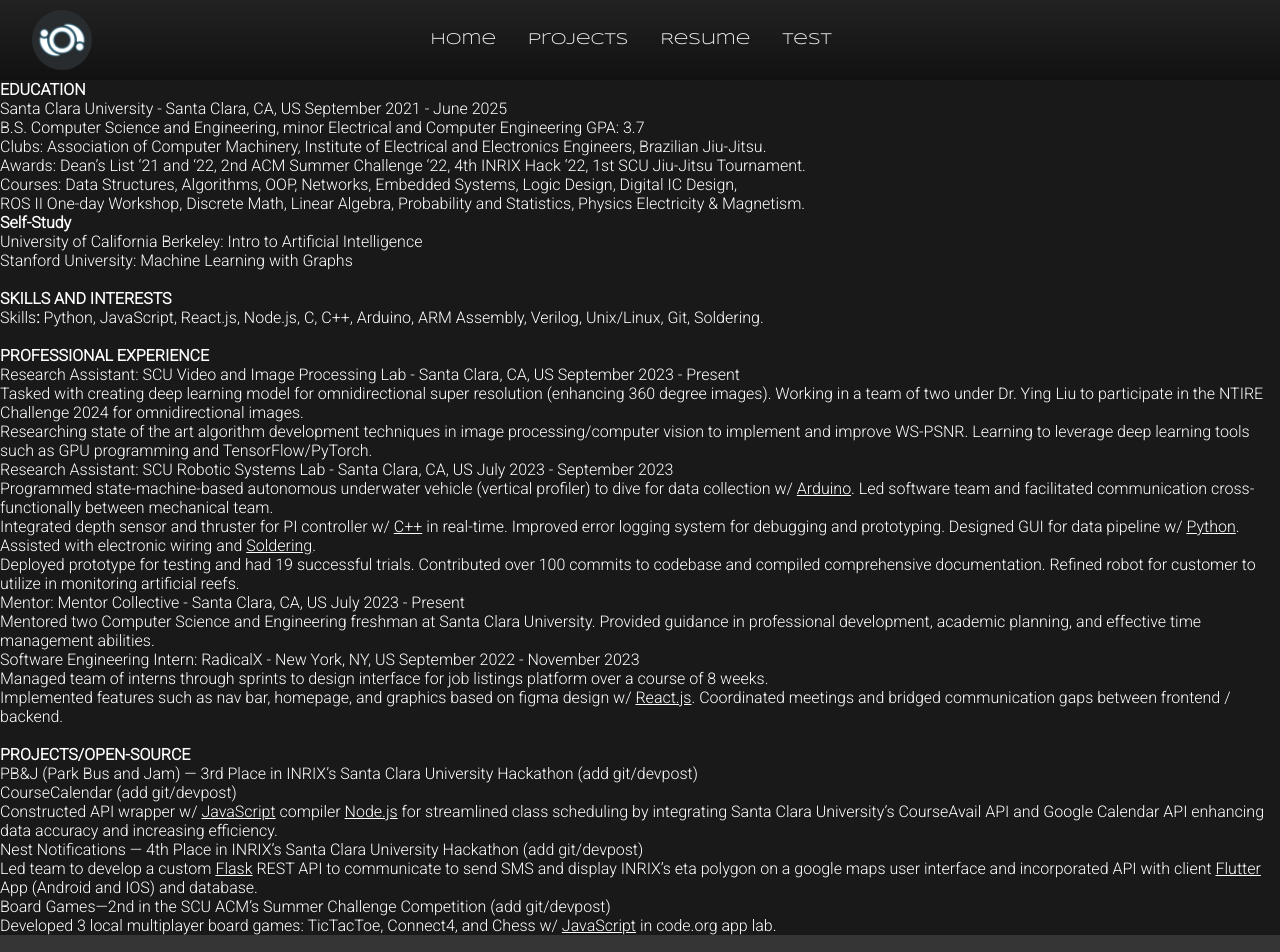
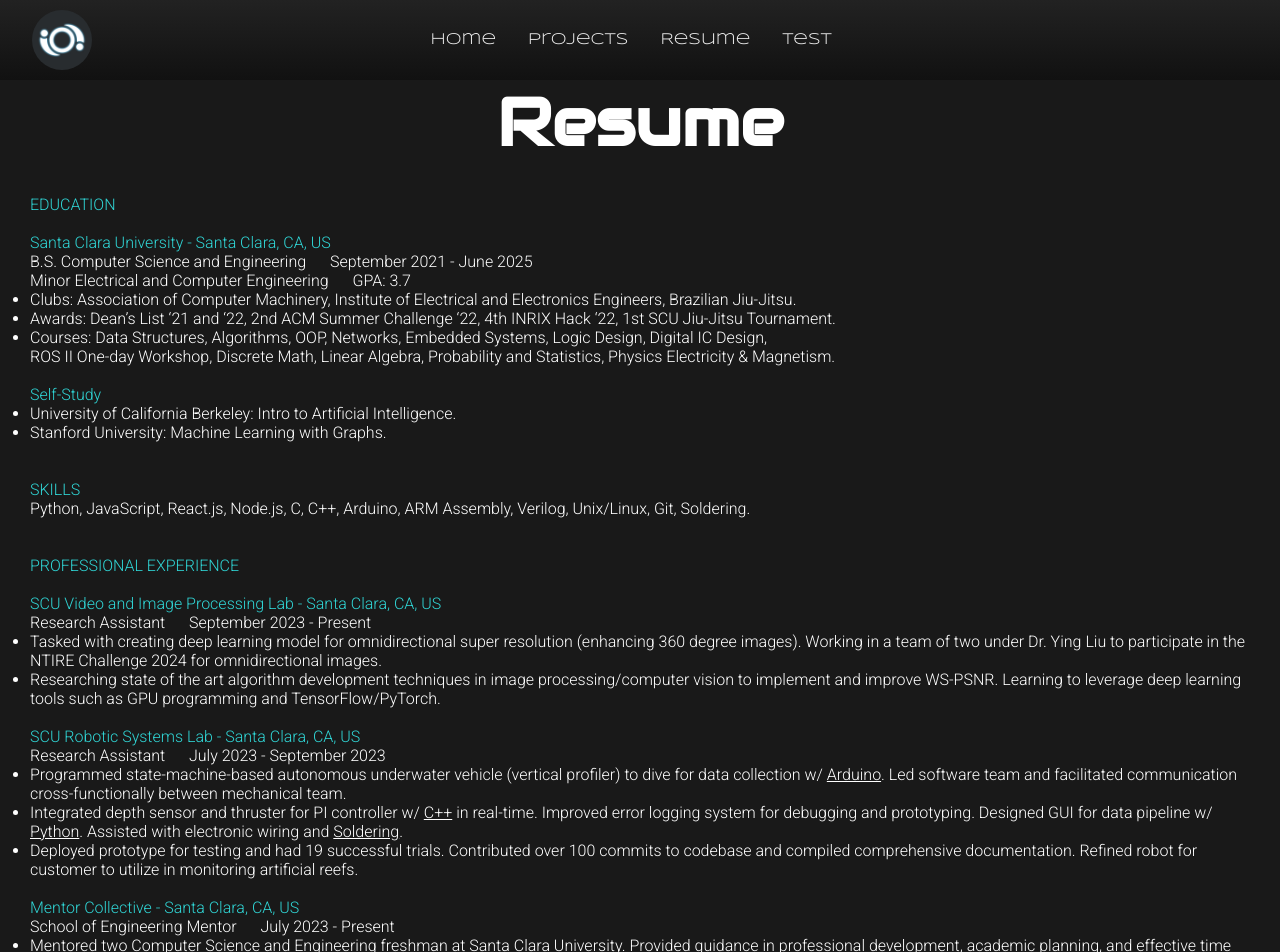
Before and after one commit to iorais/iorais.github.io, a React (Create React App) app: page /resume in a window 1280 px wide. Shown: the top 952 px of the page. Built offline with nearby package versions, Linux system fonts and the light colour scheme.

Commit message:
edit resume page

```diff
--- /dev/null
+++ b/src/components/Education.css
@@ -0,0 +1,34 @@
+.res card {
+    box-shadow: 0 8px 8px 0 rgba(0,0,0,1);
+    transition: 0.1s;
+    width: 600px;
+    height: auto;
+    margin: 2%;
+    border-color: white;
+    border-radius: 10px;
+    background-color: #222;
+    padding: 10px;
+}
+
+.res card .font-roboto {
+    padding: 10px;
+}
+
+.res card .scu-logo {
+    float: right;
+    color: #30D5D5;
+    height: 30px;
+    width: 30px;
+    background: url("../assets/Santa-Clara-Broncos-logo.png") no-repeat center center;
+    background-size: auto;
+    -webkit-background-size: cover;
+    -moz-background-size: cover;
+    -ms-background-size: cover;
+    -o-background-size: cover;
+}
+
+@media only screen and (max-width: 625px) {
+    card {
+        width: 96%;
+    }
+}
--- /dev/null
+++ b/src/components/Education.js
@@ -0,0 +1,38 @@
+import "./Education.css";
+
+export default function Education() {
+    return (
+        <div>
+            <div className="res">
+                <card>
+                    <p1 className="font-syncopate"><blu>EDUCATION</blu></p1>
+                    <div className="scu-logo"/>
+                    <div className="font-roboto">
+                        <p>Santa Clara University</p>
+                        <p>Santa Clara, CA, US</p>
+                        <p>September 2021 - June 2025  </p>
+                        <p>B.S. Computer Science and Engineering</p>
+                        <p>Minor Electrical and Computer Engineering GPA: 3.7</p>
+                        <p>Clubs:</p>
+                        <ul>
+                            <li>Association of Computer Machinery</li>
+                            <li>Institute of Electrical and Electronics Engineers</li>
+                            <li>Brazilian Jiu-Jitsu.</li>
+                        </ul>
+                        <ul>
+                            <li>Awards: Dean’s List ‘21 and ‘22, 2nd ACM Summer Challenge ‘22, 4th INRIX Hack ‘22, 1st SCU Jiu-Jitsu Tournament.</li>
+                            <li>Courses: Data Structures, Algorithms, OOP, Networks, Embedded Systems, Logic Design, Digital IC Design, </li>
+                        </ul>
+                        <p>ROS II One-day Workshop, Discrete Math, Linear Algebra, Probability and Statistics, Physics Electricity &amp; Magnetism.</p>
+                        <br/>
+                        <p><strong>Self-Study</strong></p>
+                        <ul>
+                            <li>University of California Berkeley: Intro to Artificial Intelligence</li>
+                            <li>Stanford University: Machine Learning with Graphs</li>
+                        </ul>
+                    </div>
+                </card>
+            </div>
+        </div>
+    )
+}
--- a/src/Fonts.css
+++ b/src/components/Fonts.css
@@ -18,7 +18,7 @@
 }
 
 .logo {
-    background: url("./assets/isaaclogo.jpeg") no-repeat center center;
+    background: url("../assets/isaaclogo.jpeg") no-repeat center center;
     background-size: auto;
     -webkit-background-size: cover;
     -moz-background-size: cover;
@@ -27,7 +27,7 @@
 }
 
 .logo2 {
-    background: url("./assets/isaaclogo2.JPG") no-repeat center center;
+    background: url("../assets/isaaclogo2.JPG") no-repeat center center;
     background-size: auto;
     -webkit-background-size: cover;
     -moz-background-size: cover;
--- /dev/null
+++ b/src/pages/Resume.css
@@ -0,0 +1,16 @@
+.res {
+    display: inline-flex;
+    flex-wrap: wrap;
+    width: 100%;
+    justify-content: center;
+}
+
+h1 {
+    font-size: 50pt;
+    display: flex;
+    justify-content: center;
+}
+
+.font-roboto body {
+    padding: 30px;
+}
--- a/src/pages/Resume.js
+++ b/src/pages/Resume.js
@@ -1,55 +1,77 @@
+import "./Resume.css"
 
 export default function Resume() {
     return (
         <div className="font-roboto">
+            <h1 className="font-audiowide">Resume</h1>
             <body>
-                <p><strong>EDUCATION</strong></p>
-                <p>Santa Clara University - Santa Clara, CA, US                                                                                                              September 2021 - June 2025  </p>
-                <p>B.S. Computer Science and Engineering, minor Electrical and Computer Engineering                                                         GPA: 3.7</p>
+                <p><blu>EDUCATION</blu></p>
+                <br/>
+                <p><blu>Santa Clara University - Santa Clara, CA, US</blu></p>
+                <p>B.S. Computer Science and Engineering &emsp; September 2021 - June 2025</p>
+                <p>Minor Electrical and Computer Engineering &emsp; GPA: 3.7</p>
                 <ul>
                     <li>Clubs: Association of Computer Machinery, Institute of Electrical and Electronics Engineers, Brazilian Jiu-Jitsu.</li>
                     <li>Awards: Dean’s List ‘21 and ‘22, 2nd ACM Summer Challenge ‘22, 4th INRIX Hack ‘22, 1st SCU Jiu-Jitsu Tournament.</li>
                     <li>Courses: Data Structures, Algorithms, OOP, Networks, Embedded Systems, Logic Design, Digital IC Design, </li>
                 </ul>
                 <p>ROS II One-day Workshop, Discrete Math, Linear Algebra, Probability and Statistics, Physics Electricity &amp; Magnetism.</p>
-                <p><strong>Self-Study</strong></p>
+                <br/>
+                <p><blu>Self-Study</blu></p>
                 <ul>
-                    <li>University of California Berkeley: Intro to Artificial Intelligence</li>
-                    <li>Stanford University: Machine Learning with Graphs</li>
+                    <li>University of California Berkeley: Intro to Artificial Intelligence.</li>
+                    <li>Stanford University: Machine Learning with Graphs.</li>
                 </ul>
                 <br/>
-                <p><strong>SKILLS AND INTERESTS</strong></p>
-                <p>Skills<strong>:</strong> Python, JavaScript, React.js, Node.js, C, C++, Arduino, ARM Assembly, Verilog, Unix/Linux, Git, Soldering.</p>
                 <br/>
-                <p><strong>PROFESSIONAL EXPERIENCE</strong></p><p>Research Assistant: SCU Video and Image Processing Lab - Santa Clara, CA, US                                       September 2023 - Present</p>
+                <p><blu>SKILLS</blu></p>
+                <p>Python, JavaScript, React.js, Node.js, C, C++, Arduino, ARM Assembly, Verilog, Unix/Linux, Git, Soldering.</p>
+                <br/>
+                <br/>
+                <p><blu>PROFESSIONAL EXPERIENCE</blu></p>
+                <br/>
+                <p><blu>SCU Video and Image Processing Lab - Santa Clara, CA, US</blu></p>
+                <p>Research Assistant &emsp; September 2023 - Present</p>
                 <ul>
                     <li>Tasked with creating deep learning model for omnidirectional super resolution (enhancing 360 degree images). Working in a team of two under Dr. Ying Liu to participate in the NTIRE Challenge 2024 for omnidirectional images.</li>
                     <li>Researching state of the art algorithm development techniques in image processing/computer vision to implement and improve WS-PSNR. Learning to leverage deep learning tools such as GPU programming and TensorFlow/PyTorch.</li>
                 </ul>
-                <p>Research Assistant: SCU Robotic Systems Lab - Santa Clara, CA, US                                                          July 2023 - September 2023</p>
+                <br/>
+                <p><blu>SCU Robotic Systems Lab - Santa Clara, CA, US</blu></p>
+                <p>Research Assistant &emsp; July 2023 - September 2023</p>
                 <ul>
                     <li>Programmed state-machine-based autonomous underwater vehicle (vertical profiler) to dive for data collection w/ <u>Arduino</u>. Led software team and facilitated communication cross-functionally between mechanical team.</li>
                     <li>Integrated depth sensor and thruster for PI controller w/ <u>C++</u> in real-time. Improved error logging system for debugging and prototyping. Designed GUI for data pipeline w/ <u>Python</u>. Assisted with electronic wiring and <u>Soldering</u>.</li>
                     <li>Deployed prototype for testing and had 19 successful trials. Contributed over 100 commits to codebase and compiled comprehensive documentation. Refined robot for customer to utilize in monitoring artificial reefs.</li>
                 </ul>
-                <p>Mentor: Mentor Collective - Santa Clara, CA, US                                                                                                            July 2023 - Present</p>
+                <br/>
+                <p><blu>Mentor Collective - Santa Clara, CA, US</blu></p>
+                <p>School of Engineering Mentor &emsp; July 2023 - Present</p>
                 <ul>
                     <li>Mentored two Computer Science and Engineering freshman at Santa Clara University. Provided guidance in professional development, academic planning, and effective time management abilities.</li>
                 </ul>
-                <p>Software Engineering Intern: RadicalX -  New York, NY, US                   <strong></strong> September 2022 - November 2023<strong></strong></p>
+                <br/>
+                <p><blu>RadicalX -  New York, NY, US</blu></p>
+                <p>Software Engineering Intern &emsp; September 2022 - November 2023</p>
                 <ul>
                     <li>Managed team of interns through sprints to design interface for job listings platform over a course of 8 weeks.</li>
                     <li>Implemented features such as nav bar, homepage, and graphics based on figma design w/ <u>React.js</u>. Coordinated meetings and bridged communication gaps between frontend / backend.</li>
                 </ul>
                 <br/>
-                <p><strong>PROJECTS/OPEN-SOURCE</strong></p>
-                <p>PB&amp;J (Park Bus and Jam) — 3rd Place in INRIX’s Santa Clara University Hackathon (add git/devpost)<strong></strong></p>
-                <p>CourseCalendar (add git/devpost)</p>
-                <ul><li>Constructed API wrapper w/ <u>JavaScript</u> compiler <u>Node.js</u> for streamlined class scheduling by integrating Santa Clara University’s CourseAvail API and Google Calendar API enhancing data accuracy and increasing efficiency.</li></ul>
-                <p>Nest Notifications — 4th Place in INRIX’s Santa Clara University Hackathon (add git/devpost)</p>
-                <ul><li>Led team to develop a custom <u>Flask</u> REST API to communicate to send SMS and display INRIX’s eta polygon on a google maps user interface and incorporated API with client <u>Flutter</u> App (Android and IOS) and database.</li></ul>
-                <p>Board Games—2nd in the SCU ACM’s Summer Challenge Competition (add git/devpost)</p>
-                <ul><li>Developed 3 local multiplayer board games: TicTacToe, Connect4, and Chess w/ <u>JavaScript</u> in code.org app lab.</li></ul>
+                <br/>
+                <p><blu>PROJECTS/OPEN-SOURCE</blu></p>
+                <br/>
+                <p>PB&amp;J (Park Bus and Jam) — 3rd Place at INRIX Hack 2023</p>
+                <ul><li>Optimized travel time to concerts w/ Flutter mobile app leveraging Ticket Master API, INRIX Parking API, and Google Maps API for transit w/ Flask backend.</li></ul>
+                <br/>
+                <p>CourseCalendar</p>
+                <ul><li>Constructed API wrapper w/ JavaScript compiler Node.js for streamlined class scheduling by integrating Santa Clara University’s CourseAvail API and Google Calendar API enhancing data accuracy and increasing efficiency.</li></ul>
+                <br/>
+                <p>Nest Notifications — 4th Place at INRIX Hack 2022</p>
+                <ul><li>Led team to develop a custom Flask REST API to communicate to send SMS and display INRIX’s eta polygon on a google maps user interface and incorporated API with client Flutter App (Android and IOS) and database.</li></ul>
+                <br/>
+                <p>Board Games — 2nd at SCU ACM’s Summer Challenge 2022</p>
+                <ul><li>Developed 3 local multiplayer board games: TicTacToe, Connect4, and Chess w/JavaScript in code.org app lab.</li></ul>
             </body>
         </div>
     )
```
Also changed, not shown: package.json (+11 -2 lines), src/App.js (+5 -9 lines), src/components/Projectcard.css (+7 -6 lines), src/pages/Projects.js (+1 -11 lines), src/assets/Santa-Clara-Broncos-logo.png (added), src/components/Fonts.js (renamed from src/Fonts.js), 1 other file (tests, documents, lock files or other folders).
